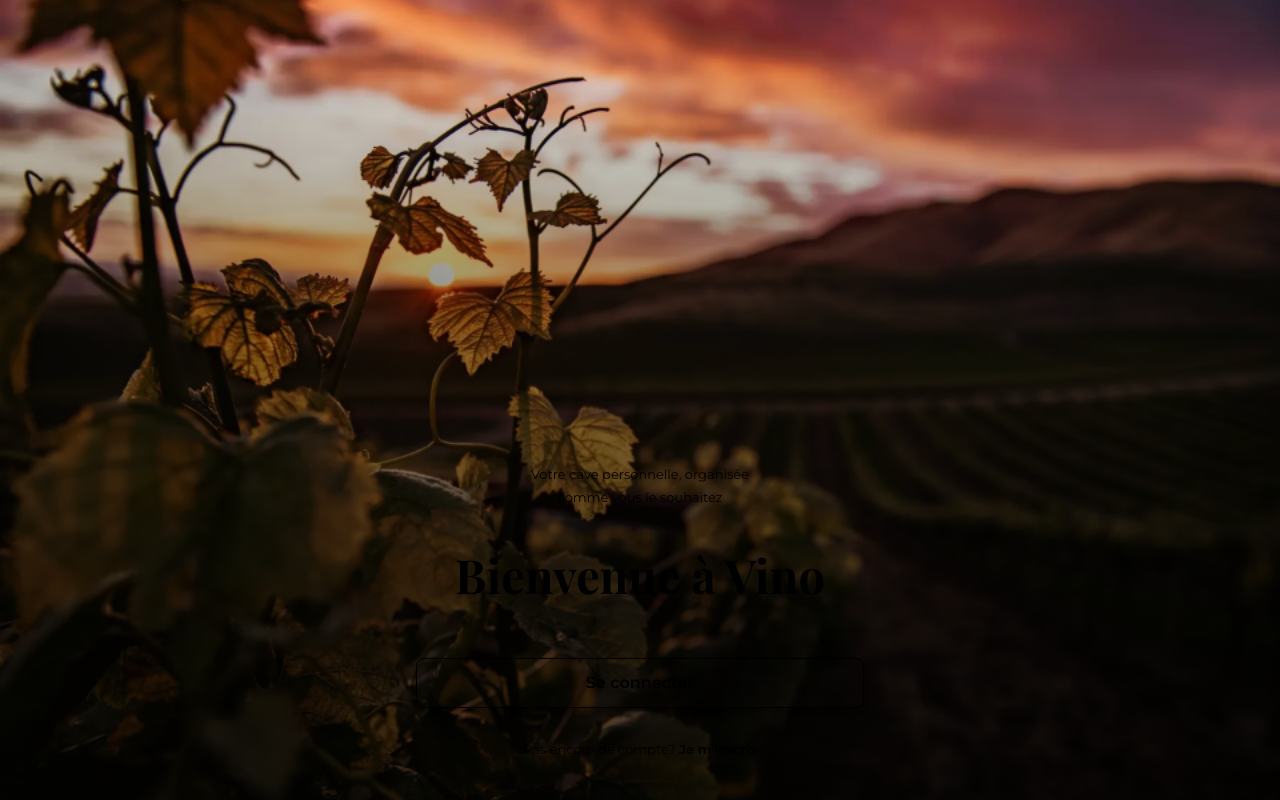
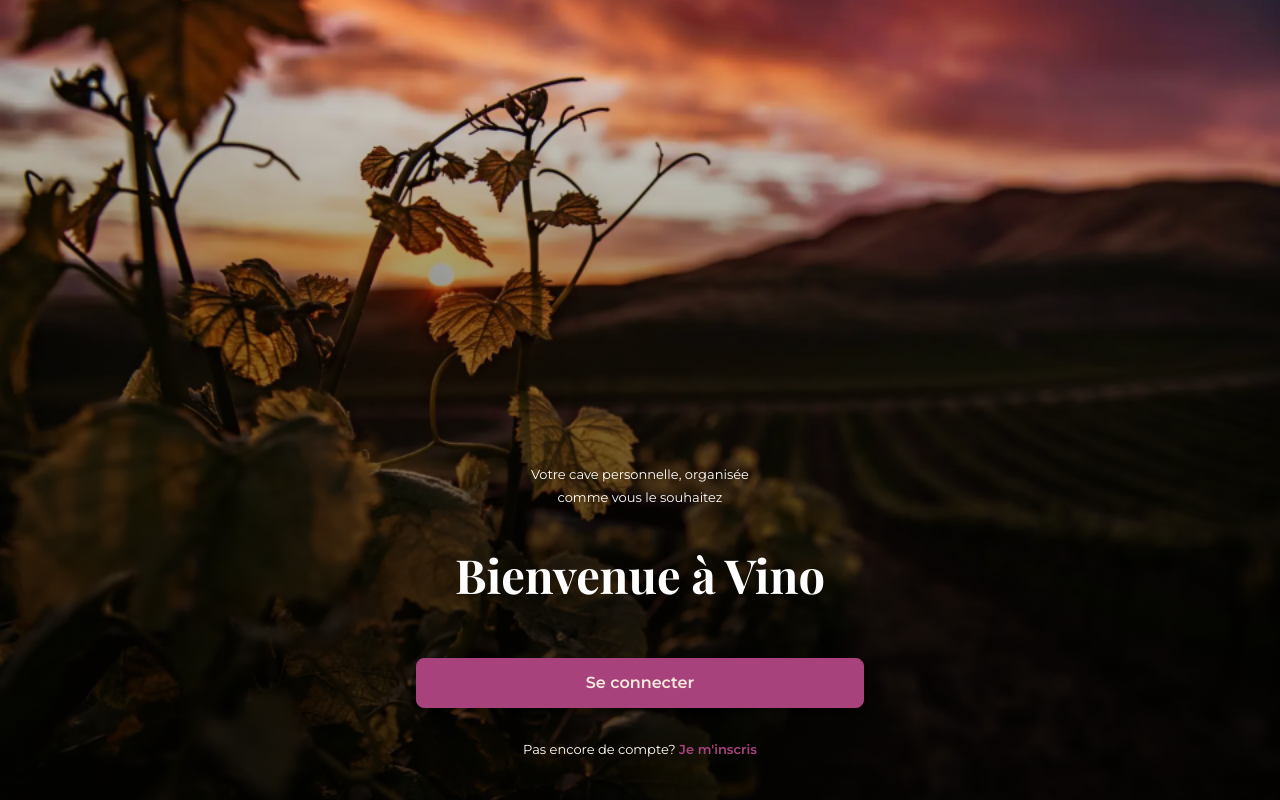
Before and after one commit to cambreau/Vino, a React (Vite) app in the folder frontend/: page / in a window 1280 px wide. Built offline with nearby package versions, Linux system fonts and the light colour scheme; a web font is replaced by a local one.

Commit message:
Re-modification couleur par color car regle tailwind

```diff
--- a/frontend/src/components/components-partages/Formulaire/FormulaireBouton/BoutonRetour.jsx
+++ b/frontend/src/components/components-partages/Formulaire/FormulaireBouton/BoutonRetour.jsx
@@ -7,14 +7,14 @@ function BoutonRetour({ action }) {
       className="
         flex items-center justify-center
         w-12 h-12
-        bg-(--couleur-fond-secondaire)
+        bg-(--color-fond-secondaire)
         rounded-full
         shadow-md
         hover:shadow-lg hover:scale-105 transition-all duration-300 cursor-pointer
       "
       onClick={action}
     >
-      <FiArrowLeft size={24} couleur="var(--couleur-texte-premier)" />
+      <FiArrowLeft size={24} color="var(--color-texte-premier)" />
     </button>
   );
 }
--- a/frontend/src/components/components-partages/Formulaire/FormulaireInput/FormulaireInput.jsx
+++ b/frontend/src/components/components-partages/Formulaire/FormulaireInput/FormulaireInput.jsx
@@ -9,14 +9,14 @@ function FormulaireInput({
   onChange,
   value = "",
   pattern,
-  classCouleur = "Dark", //Dark ou Clair
+  classColor = "Dark", //Dark ou Clair
 }) {
   const nomFormat = formatteString(nom);
   const labelClair = "text-white";
-  const labelDark = "text-couleur-texte-secondaire";
+  const labelDark = "text-color-texte-secondaire";
   const inputClair =
-    "bg-couleur-fond text-couleur-texte-secondaire placeholder-couleur-texte-secondaire";
-  const inputDark = "bg-[#475467] text-couleur-fond placeholder-couleur-fond";
+    "bg-color-fond text-color-texte-secondaire placeholder-color-texte-secondaire";
+  const inputDark = "bg-[#475467] text-color-fond placeholder-color-fond";
 
   return (
     <div
@@ -29,7 +29,7 @@ function FormulaireInput({
         className={`
         mb-rythme-serre
         text-taille-petit font-medium
-        ${classCouleur === "Dark" ? labelDark : labelClair}
+        ${classColor === "Dark" ? labelDark : labelClair}
       `}
         htmlFor={nom}
       >
@@ -39,8 +39,8 @@ function FormulaireInput({
         className={`
           max-w-[320px] px-(--rythme-serre) py-(--rythme-tres-serre)
           text-taille-normal font-font-body
-           ${classCouleur === "Dark" ? inputDark : inputClair}
-          border rounded-(--arrondi-base) shadow-sm focus:outline-none focus:border-(--couleur-principal-200)`}
+           ${classColor === "Dark" ? inputDark : inputClair}
+          border rounded-(--arrondi-base) shadow-sm focus:outline-none focus:border-(--color-principal-200)`}
         type={type}
         name={nom}
         id={nom}
--- a/frontend/src/pages/Bienvenue.jsx
+++ b/frontend/src/pages/Bienvenue.jsx
@@ -71,7 +71,7 @@ function Bienvenue() {
                 className="
                 font-semibold
                 text-principal-200
-                hover:text-principal-100 transition-couleurs"
+                hover:text-principal-100 transition-colors"
               >
                 Je m'inscris
               </Link>
--- a/frontend/src/styles/index.css
+++ b/frontend/src/styles/index.css
@@ -7,22 +7,22 @@
   --font-body: "Montserrat", "sans-serif";
 
   /* Palette de couleurs - Principal */
-  --couleur-principal-100: #f5dfe5; /* Rose Pâle */
-  --couleur-principal-200: #a8427d; /* Primary Dark */
-  --couleur-principal-300: #821250; /* Primary */
-  --couleur-principal-premier-plan: #fcfcfd;
+  --color-principal-100: #f5dfe5; /* Rose Pâle */
+  --color-principal-200: #a8427d; /* Primary Dark */
+  --color-principal-300: #821250; /* Primary */
+  --color-principal-premier-plan: #ffffff; /* Premier plan (foreground) */
 
   /* Palette de couleurs - Fond */
-  --couleur-fond: #f6ebdc;
-  --couleur-fond-secondaire: #fcfcfd;
+  --color-fond: #f6ebdc;
+  --color-fond-secondaire: #fcfcfd;
 
   /* Palette de couleurs - Textes */
-  --couleur-texte-premier: #461243;
-  --couleur-texte-secondaire: #1f1c1f;
+  --color-texte-premier: #461243;
+  --color-texte-secondaire: #1f1c1f;
 
   /* Palette de couleurs - Alertes */
-  --couleur-erreur: #a31621;
-  --couleur-succes: #2d5016;
+  --color-erreur: #a31621;
+  --color-succes: #2d5016;
 
   /* Rythmes d'espacement */
   --rythme-tres-serre: 5px;
```
